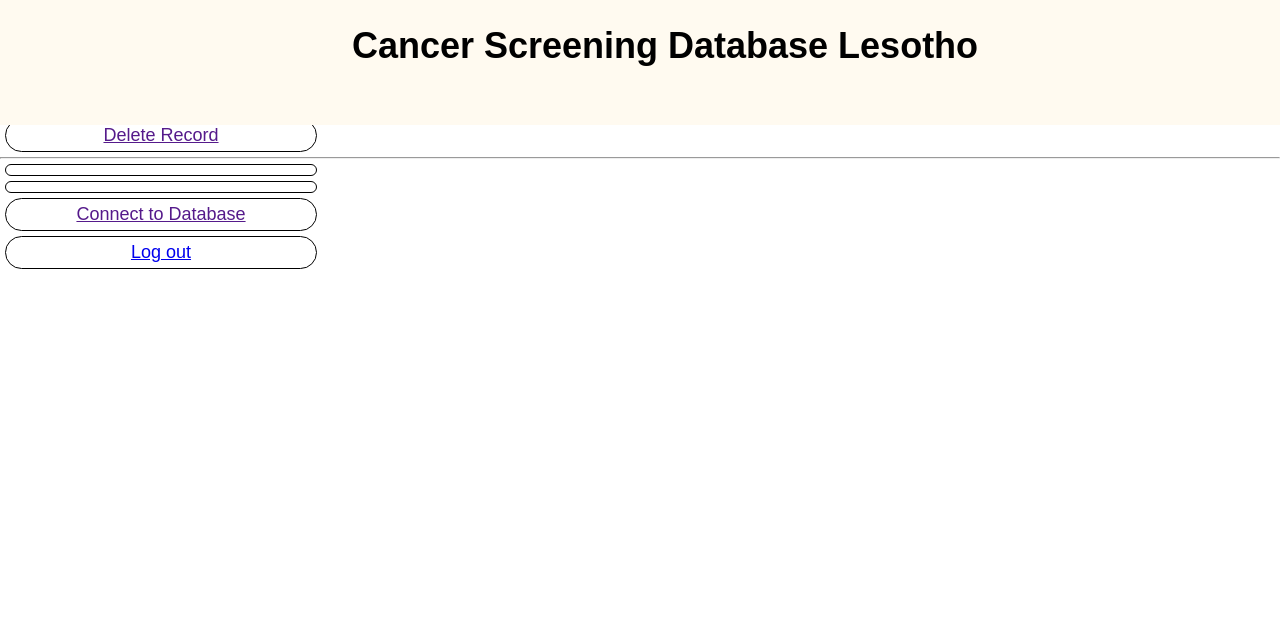
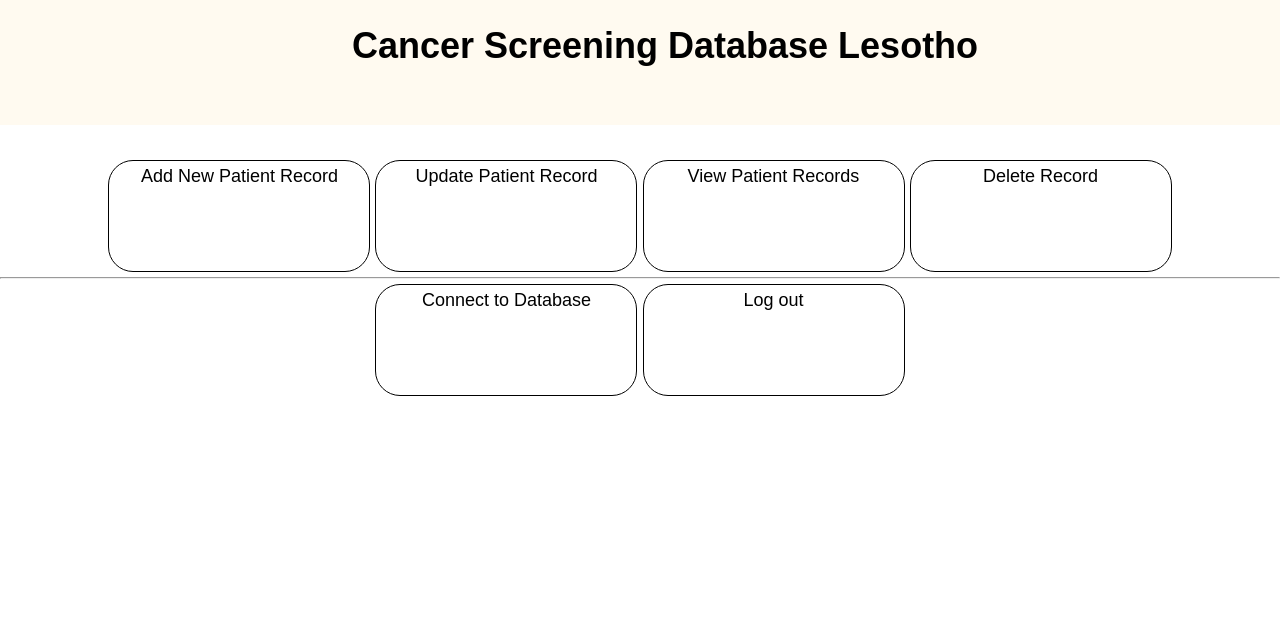
Before and after one commit to monkythe7th/cancerBurdenReseachLs, a Flask app: page / in a window 1280 px wide. Shown: the top 641 px of the page. Before the commit the page ends 269 px from the top, so only its background shows below. Run offline with Flask 3, Linux system fonts and the light colour scheme; parts of the project's set-up code (start-up, migrations or seed data) failed here and were passed over; some libraries are stand-ins or nearby versions.

Commit message:
update ui 16/06/23 to 'dev'

```diff
--- a/modules/patientDAO.py
+++ b/modules/patientDAO.py
@@ -32,12 +32,16 @@ class PatientDAO:
         data = (today,firstname,surname,gender,facility_id,national_id,dob,age,physical_address,phone,level_of_education,occupation,marital_status,religion,next_of_kin,Next_of_kin_phone)
         cur = conn.cursor()
 
+        error = None
+
         try:
             cur.excercute(sqlQueries.Patient_Info_Sql(),data)
             conn.commit()
         except:
             conn.rollback()
+            error = "not in database"
 
+        return error
 
     def screening(form_data):
         # previous screening
--- a/static/css/style.css
+++ b/static/css/style.css
@@ -5,15 +5,15 @@
 }
 
 html {
+    height: -webkit-fill-available;
     width: -webkit-fill-available;
-    height: -webkit-fill-available;
 }
 
 body {
     font: 18px sans-serif;
     height: 100%;
+    position: relative;
     width: 100%;
-    position: relative;
 }
 
 header {
@@ -28,24 +28,32 @@ header {
 }
 
 #main {
+    height: 100%;
     width: 100%;
-    height: 100%;
+}
+
+.section.dashboard {
+    margin: 30px auto;
+    position: relative;
+    text-align: center;
+    top: 125px;
 }
 
 .sidebar {
-    width: 25%;
     float: left;
     position: fixed;
     top: 125px;
+    width: 25%;
 }
 
 .sidebar .breadcrumbs {
+    list-style: none;
     margin: 25px auto;
-    list-style: none;
 }
 
-/* .sidebar .breadcrumbs > li {
-} */
+.sidebar .breadcrumbs > li :hover {
+    background-color: #60c2ff;
+}
 
 .sidebar .breadcrumbs > li.active {
     font-weight: bold;
@@ -55,7 +63,7 @@ header {
 .sidebar .breadcrumbs a {
     color: #000;
     display: block;
-    padding: 5px 25px;
+    padding: 7.5px 25px;
     text-decoration: none;
 }
 
@@ -69,9 +77,9 @@ header {
 }
 
 .form.auth--form {
-    width: 60%;
     height: 60%;
     margin: auto;
+    width: 60%;
 }
 
 .form--div {
@@ -91,8 +99,8 @@ header {
 }
 
 .ui .form--div.full__width textarea {
+    height: 60px;
     width: 50%;
-    height: 60px;
 }
 
 .ui .form--div.full__width input[type='text'] {
@@ -141,12 +149,27 @@ header {
 }
 
 .button--opts {
-    width: 300px;
-    text-align: center;
-    margin: 5px;
-    padding: 5px;
     border: 1px solid;
     border-radius: 25px;
+    display: inline-block;
+    height: 100px;
+    margin: 5px auto;
+    padding: 5px;
+    text-align: center;
+    width: 250px;
+}
+
+.button--opts a {
+    color: #000;
+    display: block;
+    height: 100%;
+    width: 100%;
+    text-decoration: none;
+}
+
+.button--opts a:hover {
+    color: #d308d0;
+    text-decoration: underline;
 }
 
 input[type="submit"] {
--- a/templates/index.html
+++ b/templates/index.html
@@ -8,16 +8,13 @@ Cancer Burden Research Project
 </h1>
 {% endblock %}
 {% block content %}
-<section class="section section1">
+<section class="section section1 dashboard">
     <p class="button--opts "><a href="{{ url_for('ui.patient_demographic') }}" class="button--links">Add New Patient Record</a></p>
     <p class="button--opts "><a href="{{ url_for('ui.update_record', form='patiant_info') }}" class="button--links">Update Patient Record</a></p>
     <p class="button--opts "><a href="{{ url_for('ui.view_records') }}" class="button--links">View Patient Records</a></p>
     <p class="button--opts "><a href="" class="button--links">Delete Record</a></p>
     <hr>
-    <p class="button--opts "><a href="" class="button--links"></a></p>
-    <p class="button--opts "><a href="" class="button--links"></a></p>
     <p class="button--opts "><a href="" class="button--links">Connect to Database</a></p>
     <p class="button--opts "><a href="{{ url_for('auth.logout') }}" class="button--links">Log out</a></p>
 </section>
-<section class="section section2"></section>
 {% endblock %}
```
Also changed, not shown: modules/ui.py (+5 -3 lines), templates/demographic.html (+9 -0 lines).
